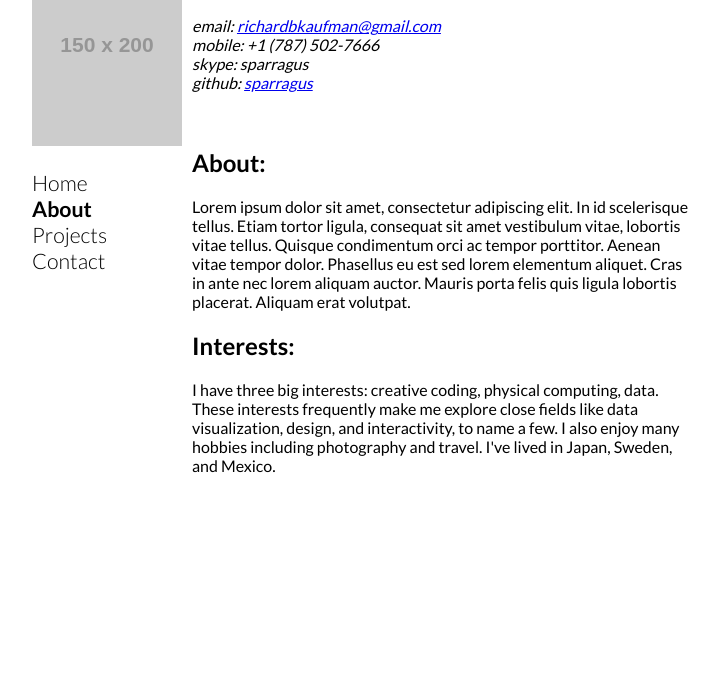
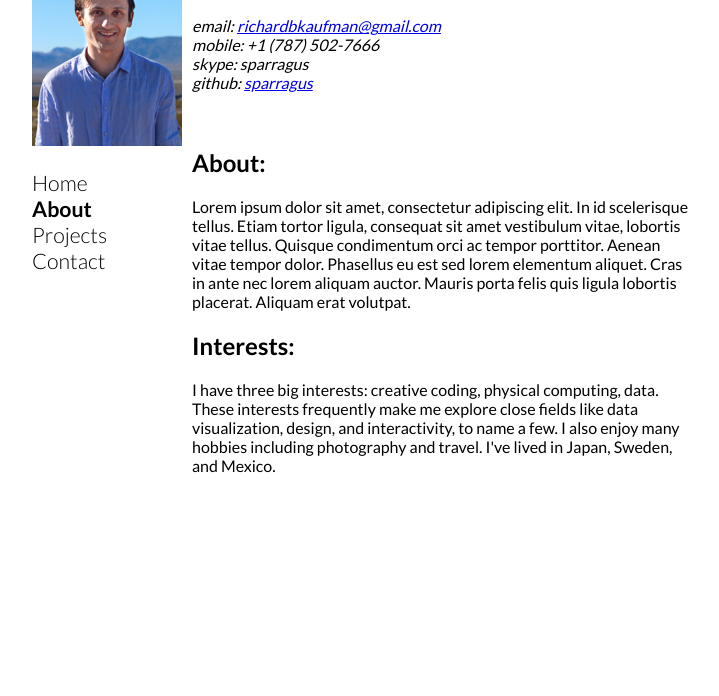
Before and after one commit to Sparragus/richardkaufman.org, a plain HTML site: page about.html in a window 1280 px wide. Shown: the part 104-800 px from the top of the page, without its empty margins (273-992 px from the left). Drawn offline with Linux system fonts and the light colour scheme; placeholder pictures from the web are drawn by us.

Commit message:
Add profile pic.

```diff
--- a/about.html
+++ b/about.html
@@ -9,7 +9,7 @@
 <body>
 		<div class="container center-div">
 			<div id="firstColumn">
-				<img id="contactPicture" src="http://placehold.it/150x200">
+				<img id="contactPicture" src="./images/profile-pic.jpg">
 				</img>
 				<ul class="sidebar-links">
 					<li>
```
Also changed, not shown: index.html (+1 -1 lines), images/profile-pic.jpg (added).
